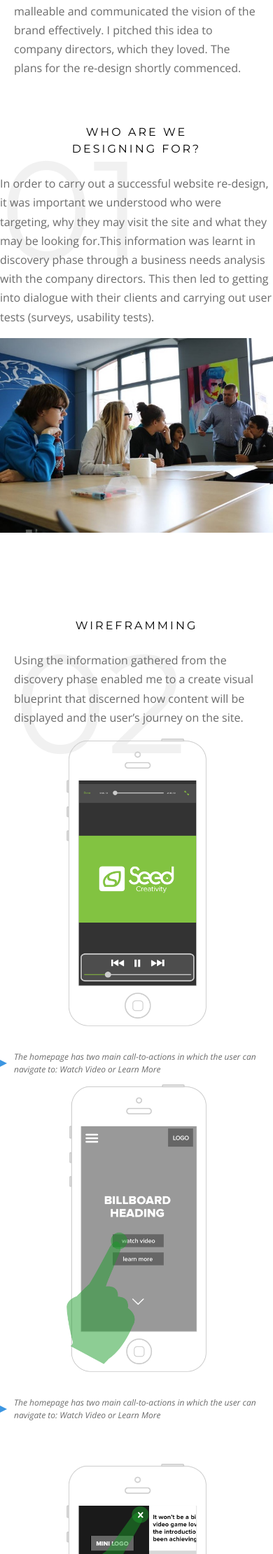
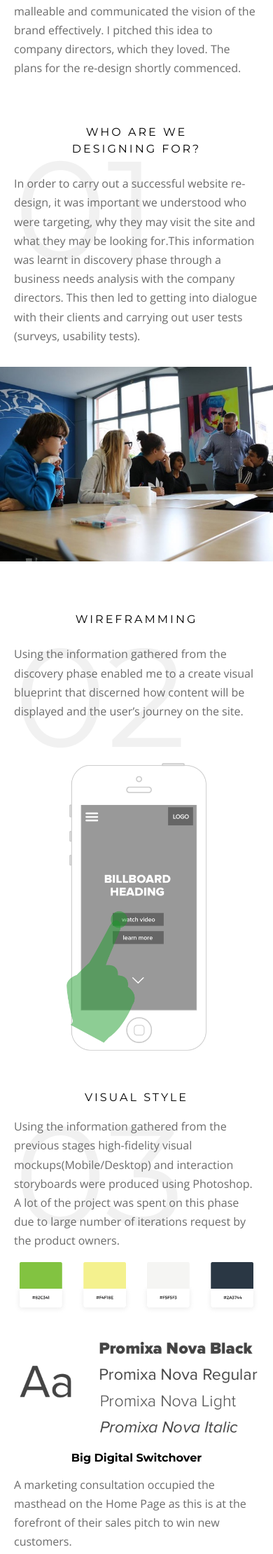
Before and after one commit to LloydBennett/lloydbennett.github.io, a Jekyll site: the page built from _projects/seedcreativity.html, in a window 390 px wide. Shown: the part 1032-3252 px from the top of the page at 70% size. Built offline with Jekyll 4.4.1, drawn with Linux system fonts in a browser that asks for light colours; nearby versions of some CDN libraries; library files that are not in the unit come from our copies; some of the changed text lies outside the part shown.

Commit message:
made seedcreativty case study responsive

```diff
--- a/_includes/header.html
+++ b/_includes/header.html
@@ -45,7 +45,7 @@
 					  	<a href="#about">About Me</a>
 					</li>
 					<li class="list-link">
-						<a href="#cta-target">Portfolio</a>
+						<a href="#cta-target">Projects</a>
 					</li>
 					<li class="list-link">
 						<a href="#contact">Contact</a>
--- a/_includes/project-footer.html
+++ b/_includes/project-footer.html
@@ -7,14 +7,21 @@
 {% for links in document %}
     {% if links.title == page.title %}
 
+        {% if forloop.last %}
+            {% assign next = document[0] %}
 
-        {% unless forloop.last %}
+            {% assign nexturl = next.url %}
+
+            {% assign nexttitle = next.title %}
+
+        {% else %}
             {% assign next = document[forloop.index] %}
 
             {% assign nexturl = next.url %}
 
             {% assign nexttitle = next.title %}
-        {% endunless %}
+        {% endif %}
+
     {% endif %}
 
 {% endfor %}
--- a/_projects/seedcreativity.html
+++ b/_projects/seedcreativity.html
@@ -16,7 +16,7 @@ mobile-featured-image: mobile-project-thumb.jpg
 </div>
 
 
-<section>
+<section id="seed-intro">
     <div class="container">
         <div class="copy-wrapper">
             <h3 class="center break-xs">
@@ -52,7 +52,7 @@ mobile-featured-image: mobile-project-thumb.jpg
                     <p>Using the information gathered from the discovery phase enabled me to a create visual blueprint that discerned how content will be displayed and the user’s journey on the site.</p>
                 </div>
 
-                <div class="thumbnail">
+                <div class="thumbnail hide-xs">
                     <img src="../images/projects/{{page.directory}}/wireframe-2.png" alt="Wireframe">
 
                     <p class="label second">The homepage has two main call-to-actions in which the user can navigate to: Watch Video or Learn More</p>
@@ -64,10 +64,10 @@ mobile-featured-image: mobile-project-thumb.jpg
                 <div class="thumbnail right">
                     <img src="../images/projects/{{page.directory}}/wireframe-1.png" alt="Wireframe">
 
-                    <p class="label first">The homepage has two main call-to-actions in which the user can navigate to: Watch Video or Learn More</p>
+                    <p class="label first hide-xs">The homepage has two main call-to-actions in which the user can navigate to: Watch Video or Learn More</p>
                 </div>
 
-                <div class="thumbnail right">
+                <div class="thumbnail right hide-xs">
                     <img src="../images/projects/{{page.directory}}/wireframe-3.png" alt="Wireframe">
 
                     <p class="label third">The homepage has two main call-to-actions in which the user can navigate to: Watch Video or Learn More</p>
@@ -79,17 +79,23 @@ mobile-featured-image: mobile-project-thumb.jpg
 </section>
 
 <section id="visual">
+    <div class="container">
+        <div class="col-sm-10 col-sm-offset-1 no-padding-xs">
             <div class="copy-wrapper">
                 <div class="stage-number">03</div>
                 <h3 class="center">Visual Style</h3>
                 <p>Using the information gathered from the previous stages high-fidelity visual mockups(Mobile/Desktop) and interaction storyboards were produced using Photoshop. A lot of the project was spent on this phase due to large number of iterations request by the product owners.</p>
             </div>
+
+        </div>
+
         <div class="thumbnail style-guide">
 
             <img src="../images/projects/{{page.directory}}/visual-guide.png" alt="Visual Guide">
         </div>
 
-    <div id="bds">
+    </div>
+    <div id="bds" class="sub-section">
 
         <div class="copy">
             <h4>Big Digital Switchover</h4>
@@ -102,7 +108,7 @@ mobile-featured-image: mobile-project-thumb.jpg
 
     </div>
 
-    <div id="testimony">
+    <div id="testimony" class="sub-section">
         <div class="container">
             <div class="row">
                 <div class="col-sm-10 col-sm-offset-1">
@@ -164,8 +170,14 @@ mobile-featured-image: mobile-project-thumb.jpg
 </section>
 
 <section>
+    <div class="container">
+        <div class="col-sm-10 col-sm-offset-1">
             <div class="copy-wrapper">
                 <h3 class="subheading center">Outcome</h3>
                 <p>Using the information gathered from the previous stages high-fidelity visual mockups(Mobile/Desktop) and interaction storyboards were produced using Photoshop. A lot of the project was spent on this phase due to large number of iterations request by the product owners.</p>
             </div>
+
+        </div>
+
+    </div>
 </section>
--- a/_sass/modules/_casestudy.scss
+++ b/_sass/modules/_casestudy.scss
@@ -15,6 +15,15 @@
 		transform: scale(1);
 		transition: 300ms ease;
 	}
+}
+
+.sub-section {
+	margin: 50px auto;
+
+	@media screen and (min-width: 768px) {
+		margin: 100px auto;
+	}
+
 }
 
 .hide-xs {
--- a/_sass/pages/_seed-creativity.scss
+++ b/_sass/pages/_seed-creativity.scss
@@ -1,11 +1,35 @@
+#seed-intro {
+	@media screen and (min-width: 768px) and (max-width: 950px){
+		margin-bottom: 160px;
+	}
+}
 #users {
 	@extend %clearfix;
 	.copy-wrapper {
 		position: relative;
+		margin-left: 20px;
+		margin-right: 20px;
+
+		@media screen and (max-width: 767px) {
+			margin-bottom: 30px;
+		}
+
 		@media screen and (min-width: 768px) {
-			margin-left: 76.500px;
 			float: left;
 		}
+
+		@media screen and (min-width: 600px) and (max-width: 991px) {
+			margin-left: 60px;
+		}
+
+		@media screen and (min-width: 600px) and (max-width: 767px) {
+			margin-right: 60px;
+		}
+
+		@media screen and (min-width: 992px) {
+			margin-left: 76.500px;
+		}
+
 		@media screen and (min-width: 842px) {
 			width: 35%;
 		}
@@ -45,8 +69,9 @@
 	}
 
 	.copy-wrapper {
+		margin-bottom: 60px;
 		@media screen and (min-width: 768px) {
-			margin-top: 50px;
+			margin-top: 80px;
 			margin-bottom: 150px;
 		}
 
@@ -62,6 +87,12 @@
 }
 
 #visual {
+
+	.copy-wrapper {
+		@media screen and (min-width: 767px) {
+			margin-bottom: 100px;
+		}
+	}
 	.stage-number {
 		@media screen and (min-width: 768px) {
 		    left: 20%;
@@ -71,18 +102,12 @@
 }
 .style-guide {
 	max-width: 525px;
-	margin: 50px auto 30px;
-
-	@media screen and (min-width: 768px) {
-		margin: 100px auto;
-	}
+	margin-left: auto;
+	margin-right: auto;
 }
 
 .wireframe-images {
-	margin-top: 50px;
-	@media screen and (min-width: 768px) {
-		margin-top: 80px;
-	}
+
 	.thumbnail {
 		@media screen and (max-width: 767px) {
 			text-align: center;
@@ -155,7 +180,28 @@
 #bds {
 	@extend %clearfix;
 
+	@media screen and (max-width: 767px) {
+		margin-top: 0;
+	}
+
+	@media screen and (max-width: 599px) {
+		margin-left: 20px;
+		margin-right: 20px;
+	}
+
+	@media screen and (min-width: 600px) and (max-width: 767px) {
+		margin-left: 60px;
+		margin-right: 60px;
+	}
+
+
 	.copy {
+
+		h4 {
+			@media screen and (max-width: 767px) {
+				text-align: center;
+			}
+		}
 		@media screen and (min-width: 768px) {
 			width: 40%;
 			float: left;
@@ -164,6 +210,7 @@
 		}
 	}
 	.thumbnail {
+		text-align: center;
 		@media screen and (min-width: 768px) {
 			width: 60%;
 			max-width: 764px;
--- a/_sass/utilities/_extends.scss
+++ b/_sass/utilities/_extends.scss
@@ -58,6 +58,19 @@
   display: inline;
 }
 
+.no-padding-xs {
+  @media screen and (max-width: 767px) {
+    padding: 0 !important;
+  }
+}
+
+
+.hide-xs {
+
+  @media screen and (max-width: 767px) {
+     display: none !important;
+  }
+}
 .overlay {
   position: absolute;
   top: 0;
```
Also changed, not shown: images/projects/seedcreativity/sc_olddesign.png (deleted), images/projects/seedcreativity/sc_sourcecode.jpg (deleted). Lines whose indentation alone changed are shown as unchanged.
